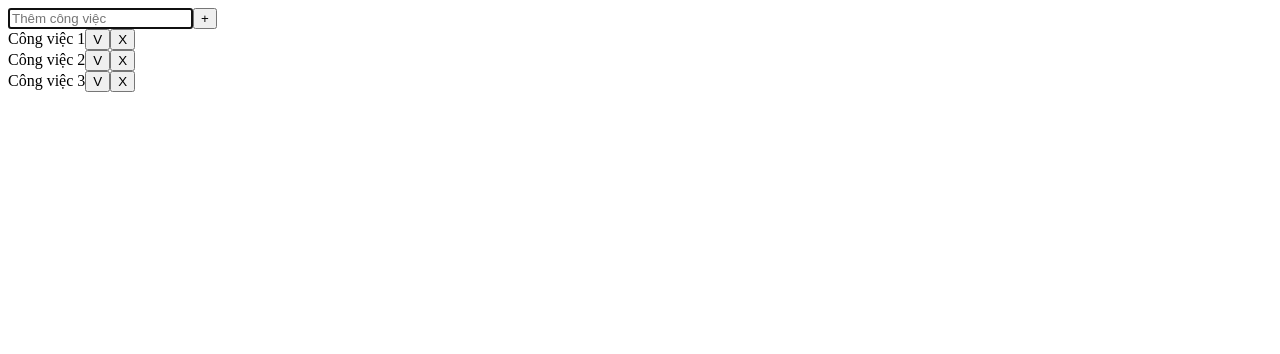
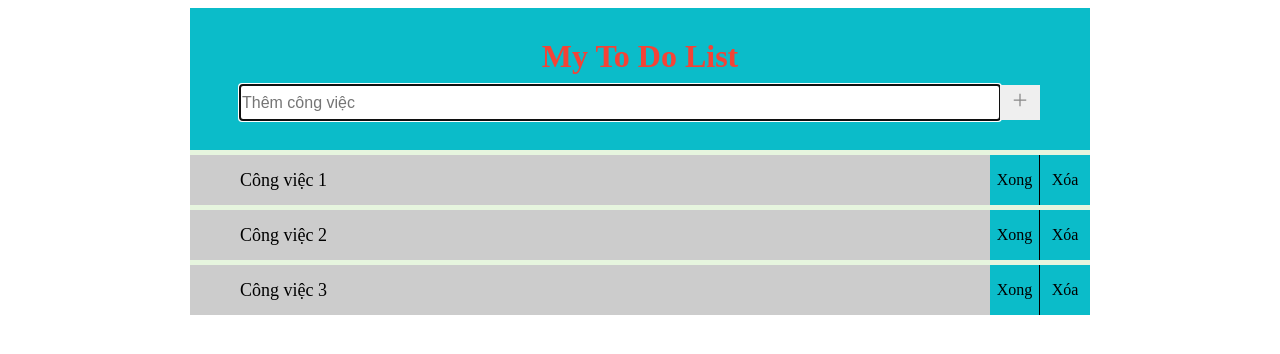
Before and after one commit to tunannh/Todo-List, a React (Vite) app: page / in a window 1280 px wide. Shown: the top 354 px of the page. Built offline with nearby package versions, Linux system fonts and the light colour scheme.

Commit message:
add css for todo-list

```diff
--- a/package.json
+++ b/package.json
@@ -12,6 +12,7 @@
   "dependencies": {
     "react": "^19.0.0",
     "react-dom": "^19.0.0",
+    "react-icons": "^5.5.0",
     "react-redux": "^9.2.0",
     "redux": "^5.0.1"
   },
--- a/src/App.css
+++ b/src/App.css
@@ -0,0 +1,7 @@
+*{
+    box-sizing: border-box;
+}
+
+h1 {
+    margin: 0;
+}
--- /dev/null
+++ b/src/components/Todo/Todo.css
@@ -0,0 +1,82 @@
+.container {
+    max-width: 900px;
+    width: 900px;
+    margin-left: auto;
+    margin-right: auto;
+    background-color: #E6F5DE;
+}
+
+.add-todo {
+    padding: 30px 50px;
+    background-color: #0BBCC9;
+}
+.add-todo h1 {
+    margin-bottom: 10px;
+    color: #F44336;
+    text-align: center;
+}
+.add-todo form {
+    display: flex;
+    height: 35px;
+}
+.add-todo input{
+    height: 100%;
+    width: 95%;
+    font-size: 16px;
+    border: none;
+}
+
+.add-todo button {
+    border: none;
+    width: 40px;
+    font-size: 20px;
+    color: #888888;
+}
+.todo-list .todo-item {
+    display: flex;
+    justify-content: space-between;
+    margin-top: 5px;
+}
+.todo-item .content {
+    width: calc(100% - 100px);
+    padding-left: 50px;
+    display: flex;
+    align-items: center;
+    background-color: #CCCCCC;
+    font-size: 18px;
+}
+.todo-item .content:hover {
+    background-color: #838383;
+    transition: background 0.5s;
+}
+.todo-item .right {
+    /* width: 20%; */
+}
+.todo-item .right span {
+    width: 50px;
+    height: 50px;
+    background-color: #0BBCC9;
+    display: inline-flex;
+    align-items: center;
+    justify-content: center;
+    cursor: pointer;
+    transition: background 0.5s;
+}
+.todo-item .right .complete {
+    border-right: 1px solid;
+}
+.todo-item .right .complete:hover {
+    background-color: #5CD2DB;
+}
+.todo-item .right .remove:hover {
+    background-color: #F44336;
+    color: white;
+}
+.todo-list .todo-item .bg-green {
+    background-color: #56B14D;
+    color: white;
+}
+.empty {
+    text-align: center;
+    color: #564DB1;
+}
--- a/src/components/Todo/index.jsx
+++ b/src/components/Todo/index.jsx
@@ -1,6 +1,9 @@
 import { useDispatch, useSelector } from "react-redux";
 import { create, done, remove, undone } from "../../action/todoAction";
 import { useRef, useState } from "react";
+import { IoAddSharp } from "react-icons/io5";
+import { MdOutlineDone } from "react-icons/md";
+import "./Todo.css"
 
 function Todo() {
   const todo_list = useSelector(state => state.todoReducer);
@@ -20,29 +23,42 @@ function Todo() {
 
   return (
     <>
+      <div className="container">
         <div className="todo">
-        <div>
+
+          <div className="add-todo">
+            <h1>My To Do List</h1>
             <form action="" onSubmit={handleSubmit}>
-            <input ref={inputRef} type="text" name="content" placeholder="Thêm công việc" autoFocus/>
-            {/* <input type="submit" /> */}
-            <button type="submit">+</button>
+              <input ref={inputRef} type="text" name="content" placeholder="Thêm công việc" autoFocus />
+              <button type="submit" className="button button-add"><IoAddSharp /></button>
             </form>
           </div>
+
+          {todo_list.length >= 1 ? (
             <div className="todo-list">
               {todo_list.map(item => (
                 <div className="todo-item" key={item.id}>
-              <span>{item.content}</span>
-              {item.completed && <span>Done</span>}
-              {item.completed? (
-                <button onClick={() => dispatch(undone(item.id))}>Undone</button>
+                  {/* {item.completed && <span className="done"><MdOutlineDone /></span>} */}
+
+                  <span className={"content " + (item.completed ? ("bg-green") : (""))} >{item.content}</span>
+
+                  <div className="right">
+                    {item.completed ? (
+                      <span className="complete" onClick={() => dispatch(undone(item.id))}>Đặt lại</span>
                     ) : (
-                <button onClick={() => dispatch(done(item.id))}>V</button>
+                      <span className="complete" onClick={() => dispatch(done(item.id))}>Xong</span>
                     )}
-              <button onClick={() => dispatch(remove(item.id))}>X</button>
+
+                    <span className="remove" onClick={() => dispatch(remove(item.id))}>Xóa</span>
+                  </div>
                 </div>
               ))}
             </div>
+          ) : (
+            <h2 className="empty">Danh sách rỗng</h2>
+          )}
 
+        </div>
       </div>
     </>
   )
--- a/src/reducer/todoReducer.jsx
+++ b/src/reducer/todoReducer.jsx
@@ -21,12 +21,14 @@ const todoReducer = (state = init, action) => {
    let index = 0;
    switch (action.type) {
       case "CREATE":
-         newState = [...state,
+         newState = [
             {
                id: Date.now(),
                content: action.content,
                completed: false,
-            }]
+            },
+            ...state
+         ]
          return newState;
 
       case "DONE":
```
Also changed, not shown: 1 other file (tests, documents, lock files or other folders). Lines whose indentation alone changed are shown as unchanged.
